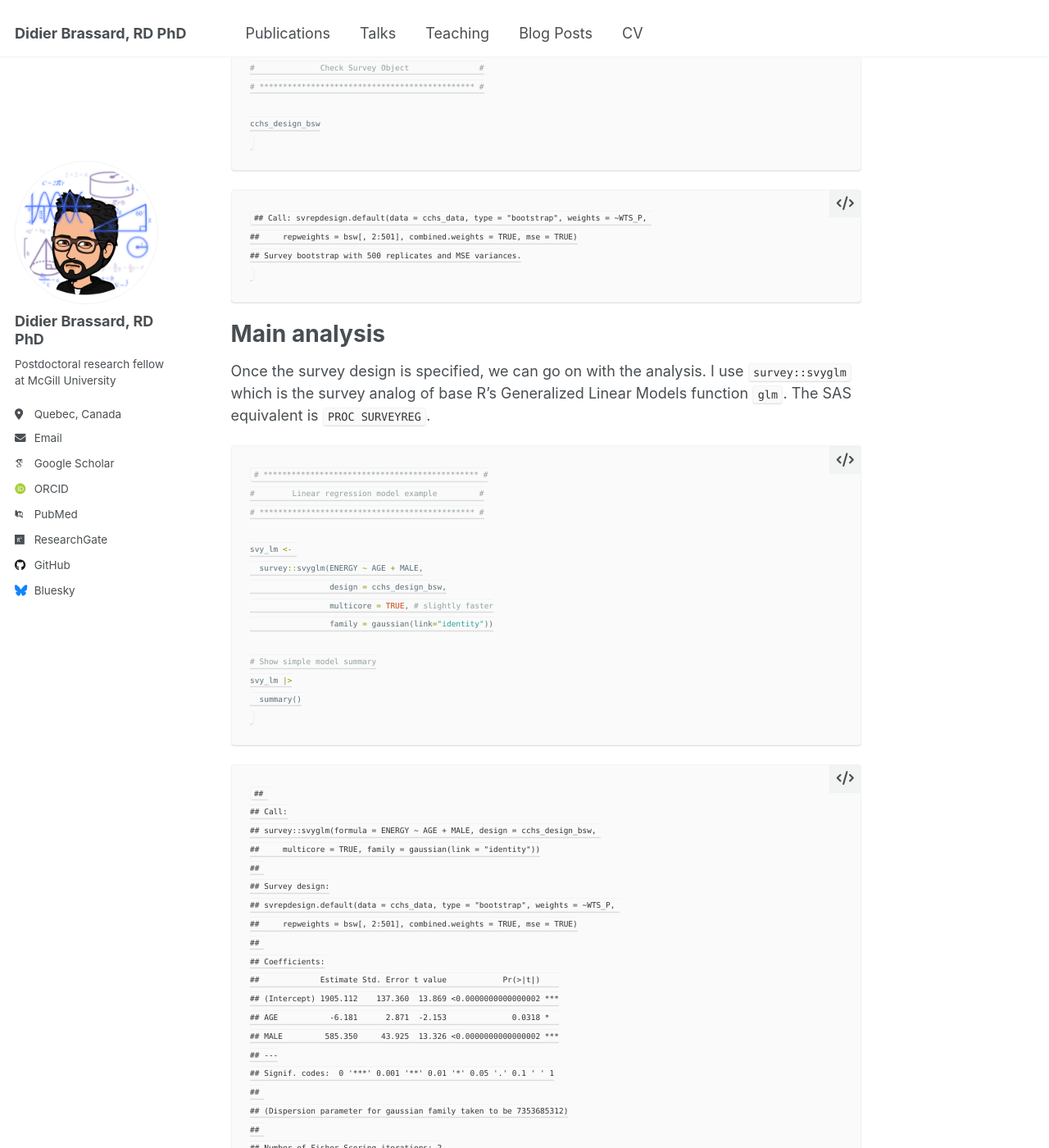
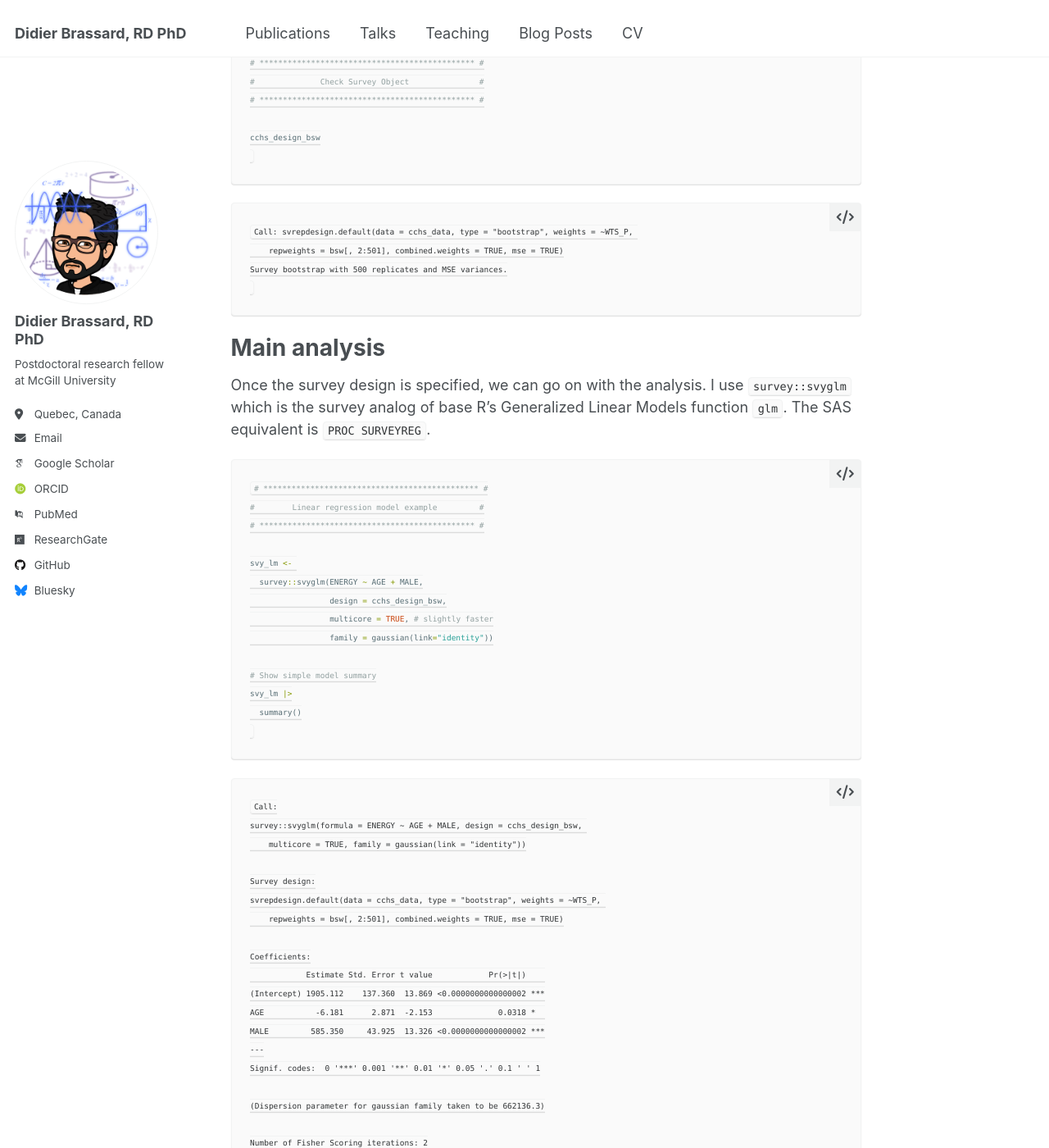
Before and after one commit to didierbrassard/didierbrassard.github.io, a Jekyll site: the page built from _posts/2022-10-27-blog-post-5.md, in a window 1280 px wide and 1400 px high, scrolled down 4614 px. Shown: the whole window at 82% size. Built offline with Jekyll 4.4.1, drawn with Linux system fonts in a browser that asks for light colours; some web fonts are replaced; some of the changed text lies outside the part shown.

Commit message:
Update 2022-10-27-blog-post-5.md
+math update
+qmd update
+marginaleffects::plot_predictions update

````diff
--- a/_posts/2022-10-27-blog-post-5.md
+++ b/_posts/2022-10-27-blog-post-5.md
@@ -34,9 +34,10 @@
 be interested in the relationship between self-reported energy intakes
 on a given day (kcal), age (years) and biological sex (male or female).
 In other words, the objective is to describe the expected value of
-energy intake ($Y_i$) according to age ($X_i$) and covariate sex ($Z_i$)
+energy intake (\\(Y_i\\)) according to age (\\(X_i\\)) and covariate sex (\\(Z_i\\))
 using linear regression in the form of:
-$Y_i=\beta_0 + \beta_{X_i} X_i + \beta_{Z_i} Z_i +\epsilon_i$.
+
+$$Y_i=\beta_0 + \beta_{X_i} X_i + \beta_{Z_i} Z_i +\epsilon_i$$
 
 # Key elements of survey analysis
 
@@ -144,28 +145,28 @@
  head(cchs_data)
 ```
 
-    ## # A tibble: 6 × 6
-    ##   ADM_RNO   AGE   SEX WTS_P ENERGY  MALE
-    ##     <dbl> <dbl> <dbl> <dbl>  <dbl> <dbl>
-    ## 1       1    27     2   859  3122.     0
-    ## 2       2    48     1   901  2880.     1
-    ## 3       4    39     2   539  1658.     0
-    ## 4       5    28     1   703  3712.     1
-    ## 5       6    52     2    42  1446.     0
-    ## 6       7    40     2  1949  2686.     0
+    # A tibble: 6 × 6
+      ADM_RNO   AGE   SEX WTS_P ENERGY  MALE
+        <dbl> <dbl> <dbl> <dbl>  <dbl> <dbl>
+    1       1    27     2   859  3122.     0
+    2       2    48     1   901  2880.     1
+    3       4    39     2   539  1658.     0
+    4       5    28     1   703  3712.     1
+    5       6    52     2    42  1446.     0
+    6       7    40     2  1949  2686.     0
 
 ``` r
  # bootstrap weight overview
  head(bsw[,1:6])
 ```
 
-    ##   ADM_RNO BSW1 BSW2 BSW3 BSW4 BSW5
-    ## 1       1   31   33 2234   27 1804
-    ## 2       2  539   62   64   60  807
-    ## 3       4   50   33   42 1941 2074
-    ## 4       5   50 1812   64   60 2010
-    ## 5       6  312  188  144  225  172
-    ## 6       7 3903 4155   30 6221   29
+      ADM_RNO BSW1 BSW2 BSW3 BSW4 BSW5
+    1       1   31   33 2234   27 1804
+    2       2  539   62   64   60  807
+    3       4   50   33   42 1941 2074
+    4       5   50 1812   64   60 2010
+    5       6  312  188  144  225  172
+    6       7 3903 4155   30 6221   29
 
 # Specifying the survey design
 
@@ -227,26 +228,26 @@
   summary()
 ```
 
-    ##
-    ## Call:
-    ## survey::svyglm(formula = ENERGY ~ AGE + MALE, design = cchs_design_bsw,
-    ##     multicore = TRUE, family = gaussian(link = "identity"))
-    ##
-    ## Survey design:
-    ## svrepdesign.default(data = cchs_data, type = "bootstrap", weights = ~WTS_P,
-    ##     repweights = bsw[, 2:501], combined.weights = TRUE, mse = TRUE)
-    ##
-    ## Coefficients:
-    ##             Estimate Std. Error t value            Pr(>|t|)
-    ## (Intercept) 1905.112    137.360  13.869 <0.0000000000000002 ***
-    ## AGE           -6.181      2.871  -2.153              0.0318 *
-    ## MALE         585.350     43.925  13.326 <0.0000000000000002 ***
-    ## ---
-    ## Signif. codes:  0 '***' 0.001 '**' 0.01 '*' 0.05 '.' 0.1 ' ' 1
-    ##
-    ## (Dispersion parameter for gaussian family taken to be 7353685312)
-    ##
-    ## Number of Fisher Scoring iterations: 2
+
+    Call:
+    survey::svyglm(formula = ENERGY ~ AGE + MALE, design = cchs_design_bsw,
+        multicore = TRUE, family = gaussian(link = "identity"))
+
+    Survey design:
+    svrepdesign.default(data = cchs_data, type = "bootstrap", weights = ~WTS_P,
+        repweights = bsw[, 2:501], combined.weights = TRUE, mse = TRUE)
+
+    Coefficients:
+                Estimate Std. Error t value            Pr(>|t|)
+    (Intercept) 1905.112    137.360  13.869 <0.0000000000000002 ***
+    AGE           -6.181      2.871  -2.153              0.0318 *
+    MALE         585.350     43.925  13.326 <0.0000000000000002 ***
+    ---
+    Signif. codes:  0 '***' 0.001 '**' 0.01 '*' 0.05 '.' 0.1 ' ' 1
+
+    (Dispersion parameter for gaussian family taken to be 662136.3)
+
+    Number of Fisher Scoring iterations: 2
 
 ``` r
 # Output parameter estimates in a data
````
Also changed, not shown: other parts of _posts/2022-10-27-blog-post-5.md (+4 -4 lines).
